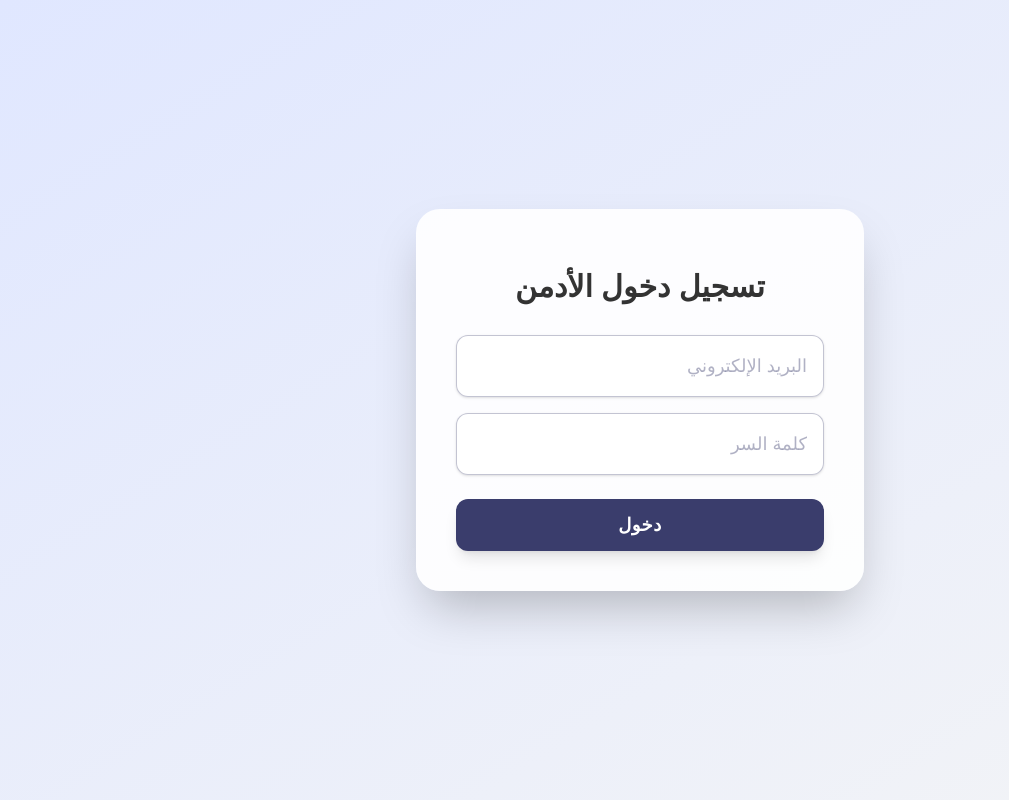
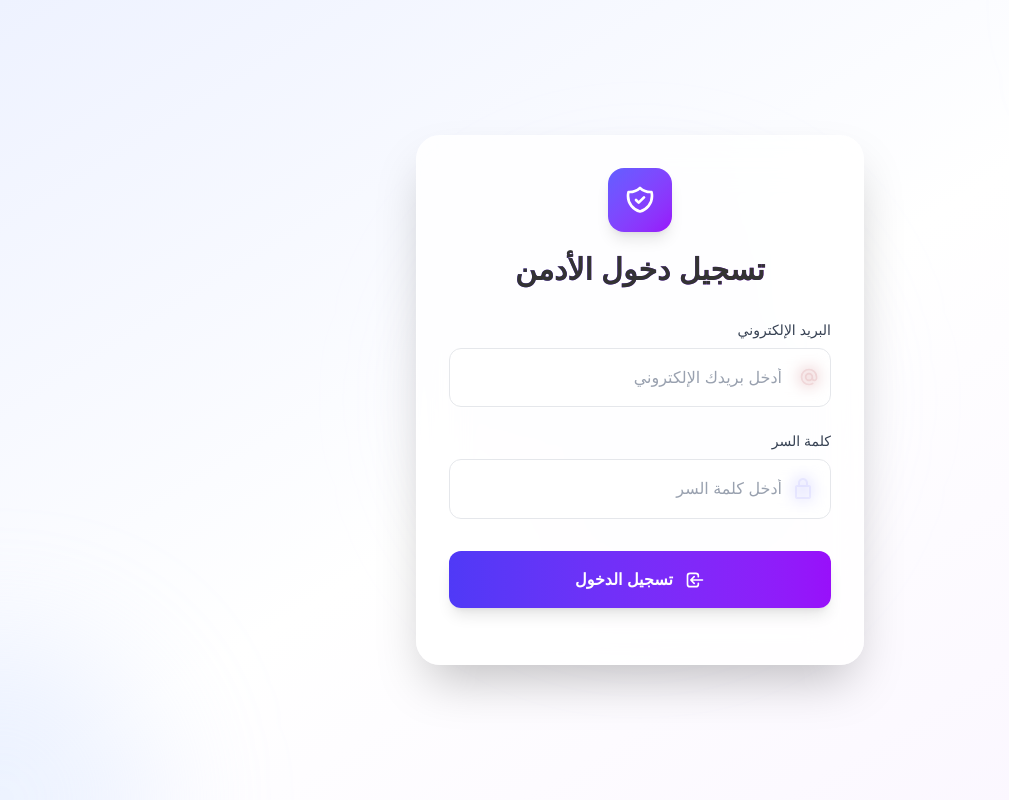
Before and after one commit to abdallaroom100/guarantor, a React (Vite) app in the folder client/: page /login in a window 1280 px wide. Shown: the whole page, without its empty margins (0-1009 px from the left). Built offline with nearby package versions, Linux system fonts and the light colour scheme; no server answers; a web font is replaced by a local one.

Commit message:
enhance admin login styles

```diff
--- a/client/index.html
+++ b/client/index.html
@@ -4,10 +4,10 @@
     <meta charset="UTF-8" />
 
     <meta name="viewport" content="width=device-width, initial-scale=1.0" />
-    <title>جمعية مبرة القعوان الخيرية</title>
+    <title>   حقيبة الانقاذ</title>
     <link href="https://cdn.jsdelivr.net/npm/remixicon@3.5.0/fonts/remixicon.css" rel="stylesheet" />
-    <link rel="icon" type="image/png" href="/img/logo.png" />
-    <link rel="apple-touch-icon" href="/img/logo.png" />
+    <!-- <link rel="icon" type="image/png" href="/img/logo.png" />
+    <link rel="apple-touch-icon" href="/img/logo.png" /> -->
     <meta name="theme-color" content="#197278" />
     <link rel="canonical" href="https://q3wan.org/" />
     <meta name="description" content="جمعية مبرة القعوان الخيرية: جمعية خيرية سعودية تهدف إلى دعم الأسر المحتاجة، كفالة الأيتام، وتنمية المجتمع من خلال مشاريع إنسانية وتنموية متنوعة في منطقة القعوان وما حولها." />
--- a/client/src/pages/AdminLogin/index.tsx
+++ b/client/src/pages/AdminLogin/index.tsx
@@ -4,10 +4,6 @@ import useLoginAdmin from "../../hooks/admin/useLoginAdmin";
 import { useEffect, useState } from "react";
 import { assignAdmin } from "../../store/slices/dashboard/AdminSlice";
 import { useDispatch, useSelector } from "react-redux";
-
-const fadeInStyle: React.CSSProperties = {
-  animation: 'fadeIn 0.7s',
-};
 
 const AdminLogin = () => {
   const [email, setEmail] = useState("");
@@ -16,13 +12,15 @@ const AdminLogin = () => {
   const navigate = useNavigate()
   const dispatch = useDispatch()
   const checkAdmin = useSelector((state:Record<string,any>)=>state.admin.admin)
+
   useEffect(() => {
      if(checkAdmin){
        navigate("/")
      }
+  }, [checkAdmin]);
 
-   }, [checkAdmin]);
   const {loginAdmin} = useLoginAdmin()
+
   const handleLogin = async (e: React.FormEvent) => {
     e.preventDefault();
     setLoading(true);
@@ -38,49 +36,108 @@ const AdminLogin = () => {
       dispatch(assignAdmin(admin))
       navigate("/")
      }
-
   };
 
   return (
-    <div className="min-h-screen flex items-center justify-center bg-gradient-to-br from-[#e0e7ff] to-[#f3f4f6]" style={{ direction: 'rtl' }}>
+    <div className="min-h-screen flex items-center justify-center bg-gradient-to-br from-indigo-50 via-white to-purple-50 relative overflow-hidden" style={{ direction: 'rtl' }}>
+      {/* Background decorative elements */}
+      <div className="absolute inset-0 overflow-hidden">
+        <div className="absolute -top-40 -right-40 w-80 h-80 bg-gradient-to-br from-indigo-200/30 to-purple-200/30 rounded-full blur-3xl"></div>
+        <div className="absolute -bottom-40 -left-40 w-80 h-80 bg-gradient-to-tr from-blue-200/30 to-indigo-200/30 rounded-full blur-3xl"></div>
+        <div className="absolute top-1/2 left-1/2 transform -translate-x-1/2 -translate-y-1/2 w-96 h-96 bg-gradient-to-r from-purple-100/20 to-indigo-100/20 rounded-full blur-3xl"></div>
+      </div>
+
+      {/* Main login container */}
+      <div className="relative z-10 w-full max-w-md">
         <form
           onSubmit={handleLogin}
-        className="w-full max-w-md bg-white/90 shadow-2xl rounded-3xl px-10 py-10 flex flex-col items-center animate-fadeIn"
-        style={fadeInStyle}
+          className="bg-white/80 backdrop-blur-xl shadow-2xl rounded-3xl p-8 border border-white/20"
         >
+          {/* Header */}
+          <div className="text-center mb-8">
+            <div className="w-16 h-16 bg-gradient-to-br from-indigo-500 to-purple-600 rounded-2xl flex items-center justify-center mx-auto mb-4 shadow-lg">
+              <svg className="w-8 h-8 text-white" fill="none" stroke="currentColor" viewBox="0 0 24 24">
+                <path strokeLinecap="round" strokeLinejoin="round" strokeWidth={2} d="M9 12l2 2 4-4m5.618-4.016A11.955 11.955 0 0112 2.944a11.955 11.955 0 01-8.618 3.04A12.02 12.02 0 003 9c0 5.591 3.824 10.29 9 11.622 5.176-1.332 9-6.03 9-11.622 0-1.042-.133-2.052-.382-3.016z" />
+              </svg>
+            </div>
+            <h2 className="text-3xl font-bold bg-gradient-to-r from-indigo-600 to-purple-600 bg-clip-text text-transparent">
+              تسجيل دخول الأدمن
+            </h2>
 
-        <h2 className="mb-6 text-3xl font-extrabold text-[#3a3d6c]">تسجيل دخول الأدمن</h2>
+          </div>
+
+          {/* Form fields */}
+          <div className="space-y-6">
+            <div className="relative">
+              <label className="block text-sm font-medium text-gray-700 mb-2">البريد الإلكتروني</label>
+              <div className="relative">
+                <div className="absolute inset-y-0 right-0 pr-3 flex items-center pointer-events-none">
+                  <svg className="h-5 w-5  text-red-800" fill="none" stroke="currentColor" viewBox="0 0 24 24">
+                    <path strokeLinecap="round" strokeLinejoin="round" strokeWidth={2} d="M16 12a4 4 0 10-8 0 4 4 0 008 0zm0 0v1.5a2.5 2.5 0 005 0V12a9 9 0 10-9 9m4.5-1.206a8.959 8.959 0 01-4.5 1.207" />
+                  </svg>
+                </div>
                 <input
-          type="text"
-          placeholder="البريد الإلكتروني"
+                  type="email"
+                  placeholder="أدخل بريدك الإلكتروني"
                   value={email}
                   onChange={e => setEmail(e.target.value)}
-          className="border border-[#3a3d6c]/30 focus:border-[#3a3d6c] transition rounded-xl p-4 mb-4 w-full text-lg bg-white/70 placeholder-[#3a3d6c]/40 focus:outline-none shadow-sm"
+                  className="w-full pr-12 pl-4 py-4 border border-gray-200 rounded-xl focus:ring-2 focus:ring-indigo-500 focus:border-transparent transition-all duration-300 bg-white/50 backdrop-blur-sm placeholder-gray-400 text-gray-700"
                   autoComplete="username"
+                  required
                 />
+              </div>
+            </div>
+
+            <div className="relative">
+              <label className="block text-sm font-medium text-gray-700 mb-2">كلمة السر</label>
+              <div className="relative">
+                <div className="absolute inset-y-0 right-0 pr-4 flex items-center pointer-events-none">
+                  <svg className="h-6 w-6 text-indigo-500" fill="currentColor" viewBox="0 0 24 24">
+                    <path d="M18 8h-1V6c0-2.76-2.24-5-5-5S7 3.24 7 6v2H6c-1.1 0-2 .9-2 2v10c0 1.1.9 2 2 2h12c1.1 0 2-.9 2-2V10c0-1.1-.9-2-2-2zM9 6c0-1.66 1.34-3 3-3s3 1.34 3 3v2H9V6zm9 14H6V10h12v10z"/>
+                  </svg>
+                </div>
                 <input
                   type="password"
-          placeholder="كلمة السر"
+                  placeholder="أدخل كلمة السر"
                   value={password}
                   onChange={e => setPassword(e.target.value)}
-          className="border border-[#3a3d6c]/30 focus:border-[#3a3d6c] transition rounded-xl p-4 mb-6 w-full text-lg bg-white/70 placeholder-[#3a3d6c]/40 focus:outline-none shadow-sm"
+                  className="w-full pr-12 pl-4 py-4 border border-gray-200 rounded-xl focus:ring-2 focus:ring-indigo-500 focus:border-transparent transition-all duration-300 bg-white/50 backdrop-blur-sm placeholder-gray-400 text-gray-700"
                   autoComplete="current-password"
+                  required
                 />
+              </div>
+            </div>
+          </div>
+
+          {/* Submit button */}
           <button
             type="submit"
-          className={`w-full py-3 text-white text-lg font-bold rounded-xl cursor-pointer shadow-lg flex items-center justify-center gap-2
-            bg-[#3a3d6c] transition-all duration-300
-            ${loading ? 'opacity-70 cursor-not-allowed' : 'hover:bg-[#23244a] active:bg-[#18192e] hover:scale-105 active:scale-95'}`}
+            className={`w-full mt-8 py-4 px-6 text-white font-semibold rounded-xl transition-all duration-300 transform
+              bg-gradient-to-r from-indigo-600 to-purple-600 hover:from-indigo-700 hover:to-purple-700
+              ${loading ? 'opacity-70 cursor-not-allowed scale-95' : 'hover:scale-[1.02] active:scale-98 shadow-lg hover:shadow-xl'}`}
             disabled={loading}
-          style={{ minHeight: 48 }}
           >
             {loading ? (
-            <span className="inline-block w-6 h-6 border-4 border-white border-t-[#3a3d6c] rounded-full animate-spin"></span>
+              <div className="flex items-center justify-center gap-3">
+                <div className="w-5 h-5 border-2 border-white border-t-transparent rounded-full animate-spin"></div>
+                <span>جاري تسجيل الدخول...</span>
+              </div>
             ) : (
-            <span className="tracking-wide">دخول</span>
+              <div className="flex items-center justify-center gap-3">
+                <svg className="w-5 h-5" fill="none" stroke="currentColor" viewBox="0 0 24 24">
+                  <path strokeLinecap="round" strokeLinejoin="round" strokeWidth={2} d="M11 16l-4-4m0 0l4-4m-4 4h14m-5 4v1a3 3 0 01-3 3H6a3 3 0 01-3-3V7a3 3 0 013-3h7a3 3 0 013 3v1" />
+                </svg>
+                <span>تسجيل الدخول</span>
+              </div>
             )}
           </button>
+
+          {/* Footer */}
+          <div className="mt-6 text-center">
+
+          </div>
         </form>
+      </div>
     </div>
   );
 };
--- a/client/src/pages/Home/index.tsx
+++ b/client/src/pages/Home/index.tsx
@@ -17,7 +17,7 @@ const Home = () => {
   return (
     <>
       <Helmet>
-        <title>جمعية مبرة القعوان الخيرية</title>
+        <title>حقيبة الانقاذ</title>
         <link rel="icon" type="image/png" href="/img/logo.png" />
         <link rel="canonical" href="https://store.elqawan.com/" />
         <meta name="description" content="جمعية مبرة القعوان الخيرية: جمعية خيرية سعودية تهدف إلى دعم الأسر المحتاجة، كفالة الأيتام، وتنمية المجتمع من خلال مشاريع إنسانية وتنموية متنوعة في منطقة القعوان وما حولها." />
```
Also changed, not shown: 1 other file (tests, documents, lock files or other folders). Lines whose indentation alone changed are shown as unchanged.
